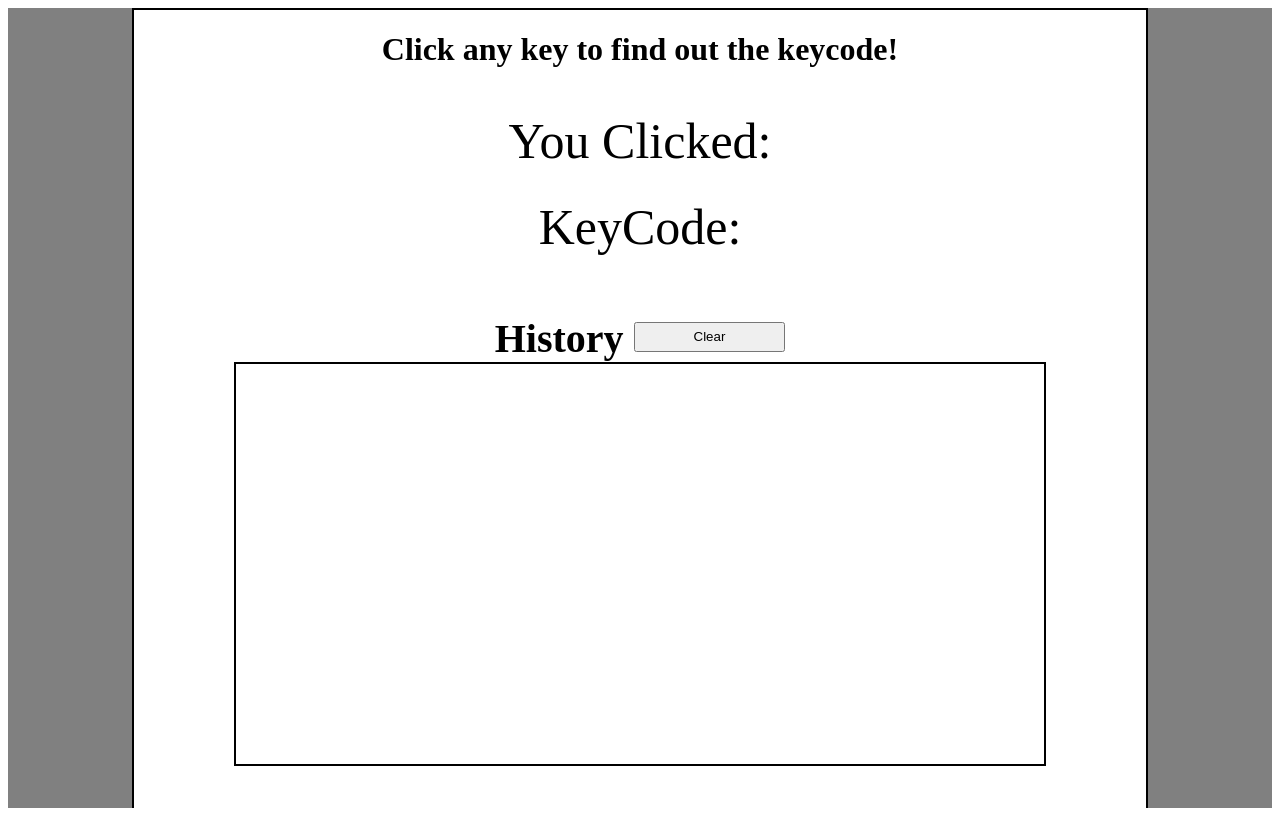
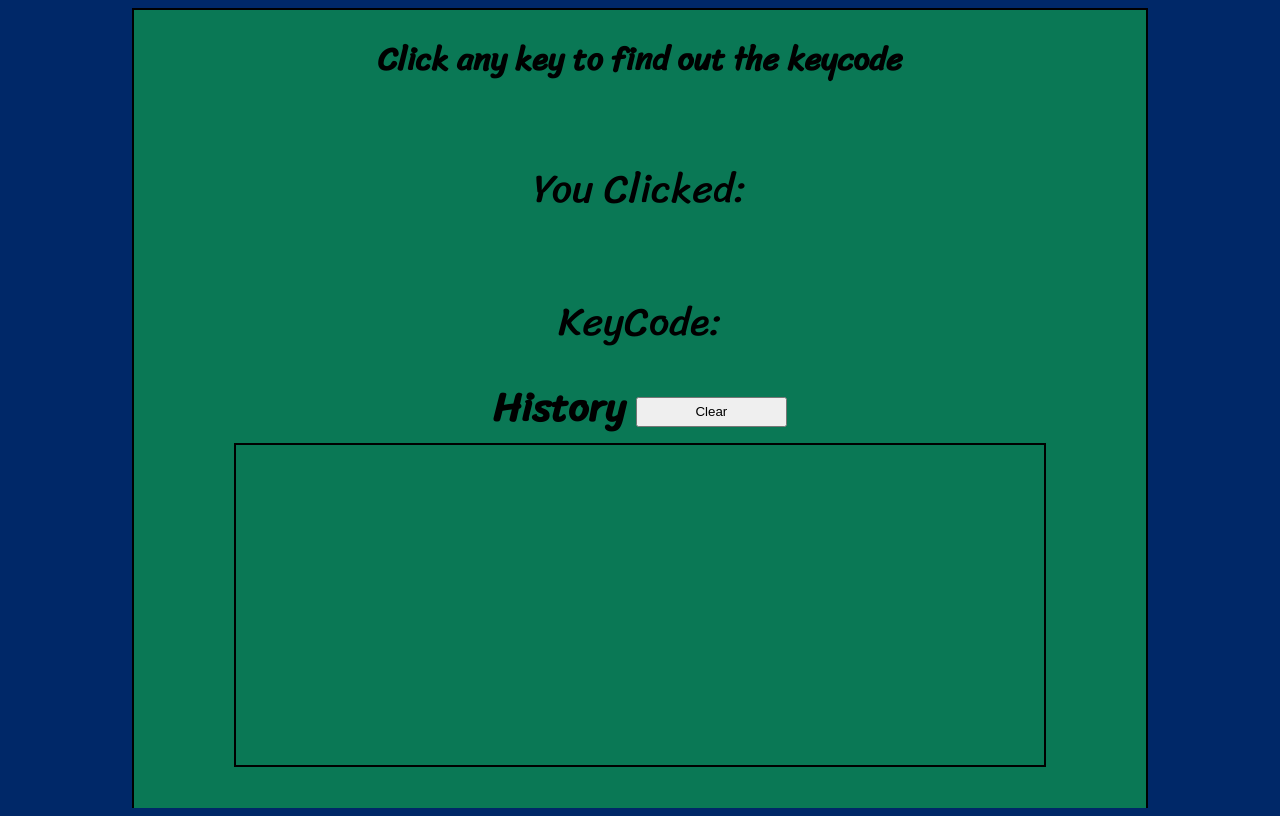
Before and after one commit to cfech/KeyCodeLogger, a plain HTML site: page index.html in a window 1280 px wide. Drawn offline with Linux system fonts and the light colour scheme; a web font is replaced by a local one.

Commit message:
adding styling and fonts

```diff
--- a/index.html
+++ b/index.html
@@ -5,6 +5,7 @@
     <meta charset="UTF-8">
     <meta name="viewport" content="width=device-width, initial-scale=1.0">
     <meta http-equiv="X-UA-Compatible" content="ie=edge">
+    <link href="https://fonts.googleapis.com/css2?family=Piedra&family=Sriracha&display=swap" rel="stylesheet">
     <link rel="stylesheet" href="style.css">
     <title>Whats Your KeyCode</title>
     <link rel="shortcut icon" href="./assets/favicon-32x32.png" type="image/x-icon">
@@ -17,7 +18,7 @@
     <div class="background">
         <div class="container">
 
-            <H1>Click any key to find out the keycode!</H1>
+            <H1>Click any key to find out the keycode</H1>
 
             <div id="key">You Clicked: <span id="keySpan"></span></div>
             <div id="keyCode">KeyCode: <span id="keyCodeSpan"></span></div>
--- a/script.js
+++ b/script.js
@@ -19,6 +19,8 @@ function whatKey(e) {
 
     var kc = e.keyCode
     var k = e.key
+    console.log("whatKey -> k", k)
+
 
     //validation for spaces
     if (e.key === " ") {
--- a/style.css
+++ b/style.css
@@ -5,17 +5,24 @@
     width: 80%;
     height: 100%;
     overflow: hidden;
-    background-color: white;
+    background-color: #0A7855;
+    font-family: 'Sriracha', cursive;
 }
 
+body{
+    background-color: #002868;
+}
 .background {
-    background-color: grey;
+    background-color: #002868;
     overflow: hidden;
     height: 100vh;
 }
 
 #key, #keyCode {
-    font-size: 50px;
+    font-size: 40px;
+    /* font-family: 'Piedra', cursive;
+     */
+     font-family: 'Sriracha', cursive;
 }
 
 #keySpan, #keyCodeSpan {
@@ -23,7 +30,7 @@
 }
 
 #history {
-    height: 50%;
+    height: 40%;
     overflow-y: auto;
     border: 2px solid black;
     width: 80%;
@@ -59,7 +66,7 @@
 #clrBtN{
    /* flex: auto; */
    height: 30px;
-   margin-top: 60px;
+   margin-top: 78px;
    width: 15%;
    margin-left: 10px;
 }
@@ -69,4 +76,5 @@
     /* text-align: center; */
     flex-wrap: wrap;
     justify-content: center;
+    margin-top: -57px;
 }
```
